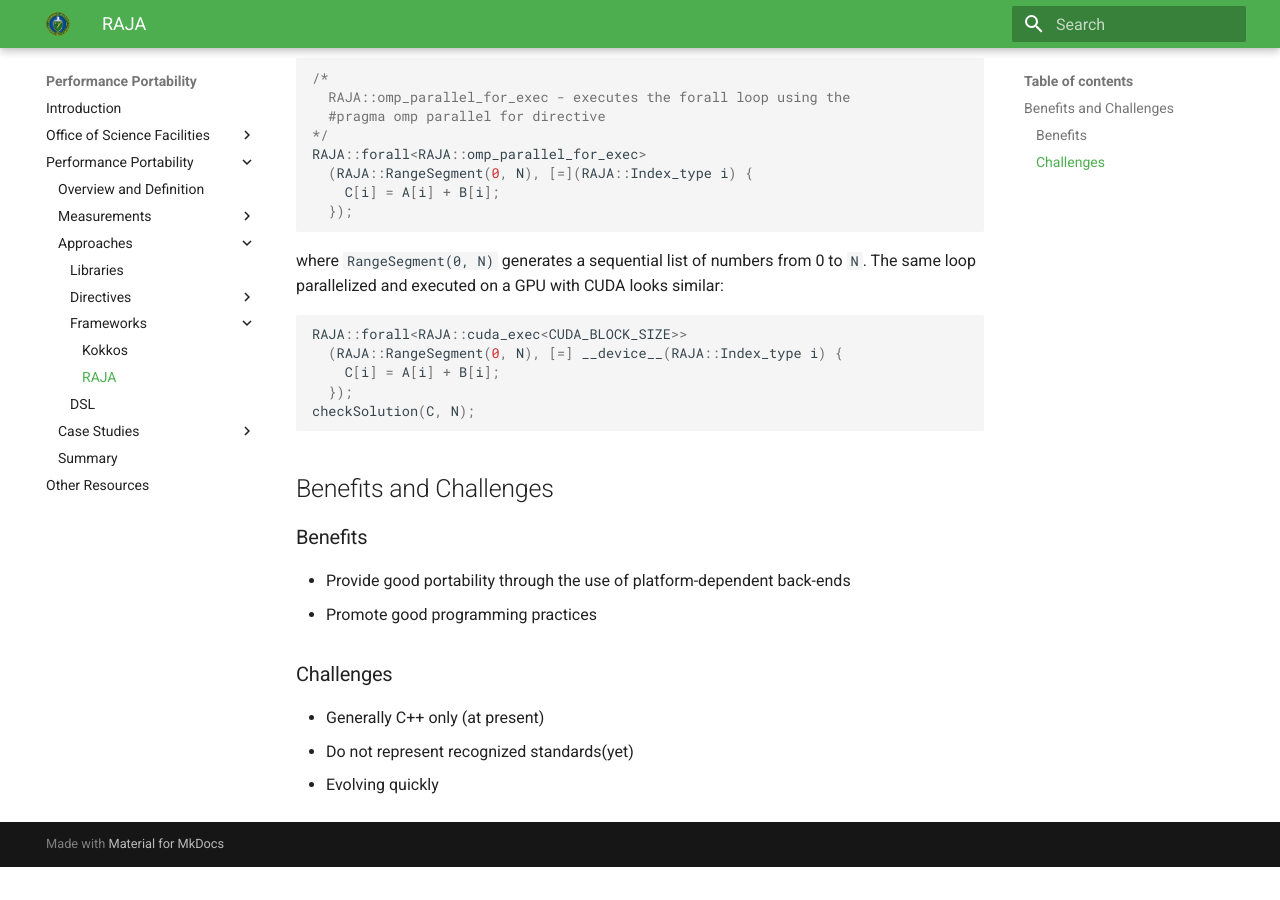
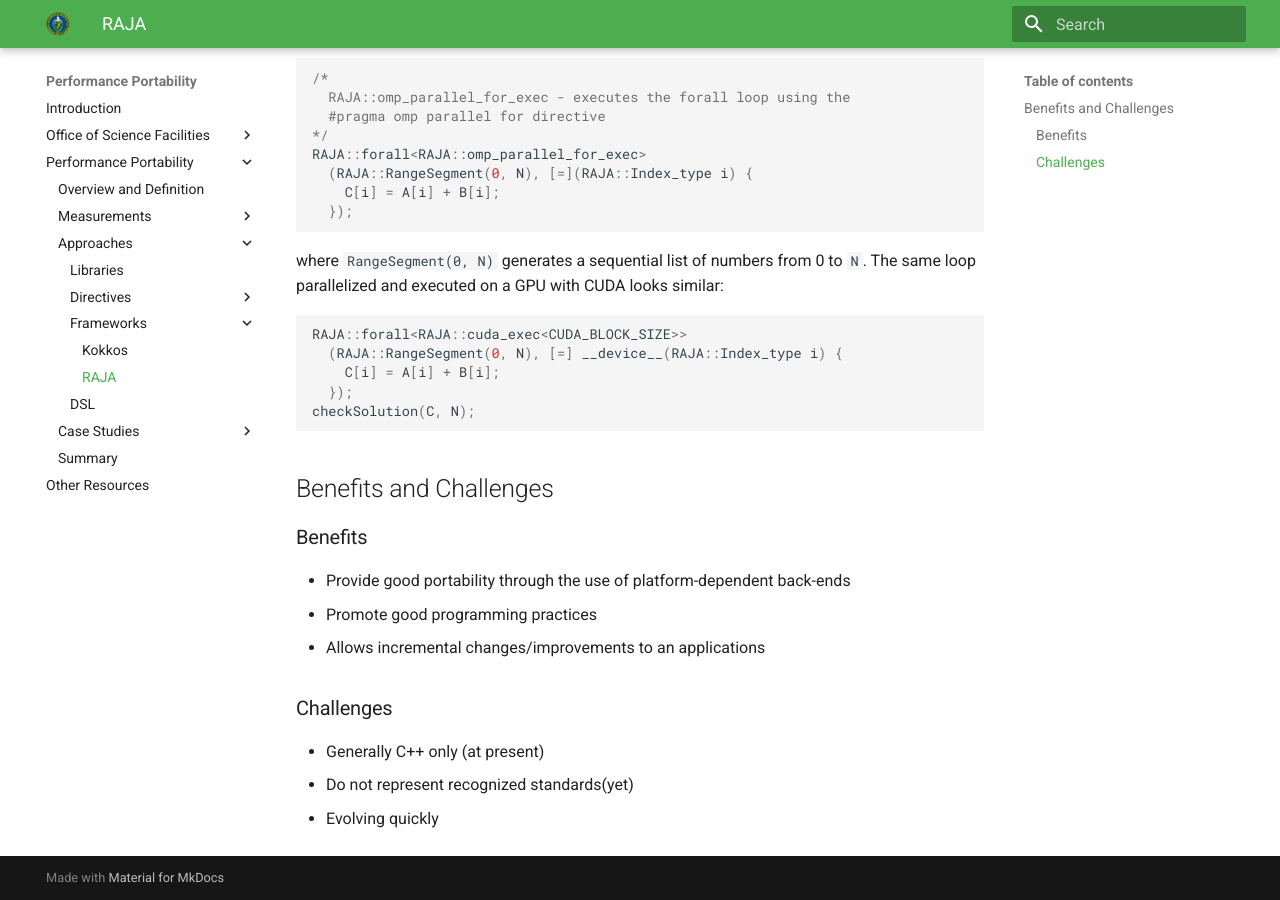
Before and after one commit to jrdeslippe/perfportsite, an MkDocs documentation site: the page built from docs/perfport/frameworks/raja.md, in a window 1280 px wide and 900 px high, scrolled down 737 px. Built offline with MkDocs 1.6.1 and Material for MkDocs 9.7.7, drawn with Linux system fonts in a browser that asks for light colours; old or Windows-style settings are respelled for this version of MkDocs; before the commit the page ends 1604 px from its top, so only the background shows below that.

Commit message:
Update raja.md

```diff
--- a/docs/perfport/frameworks/raja.md
+++ b/docs/perfport/frameworks/raja.md
@@ -60,6 +60,7 @@ checkSolution(C, N);
 
 * Provide good portability through the use of platform-dependent back-ends
 * Promote good programming practices
+* Allows incremental changes/improvements to an applications
 
 ### Challenges
 
```
